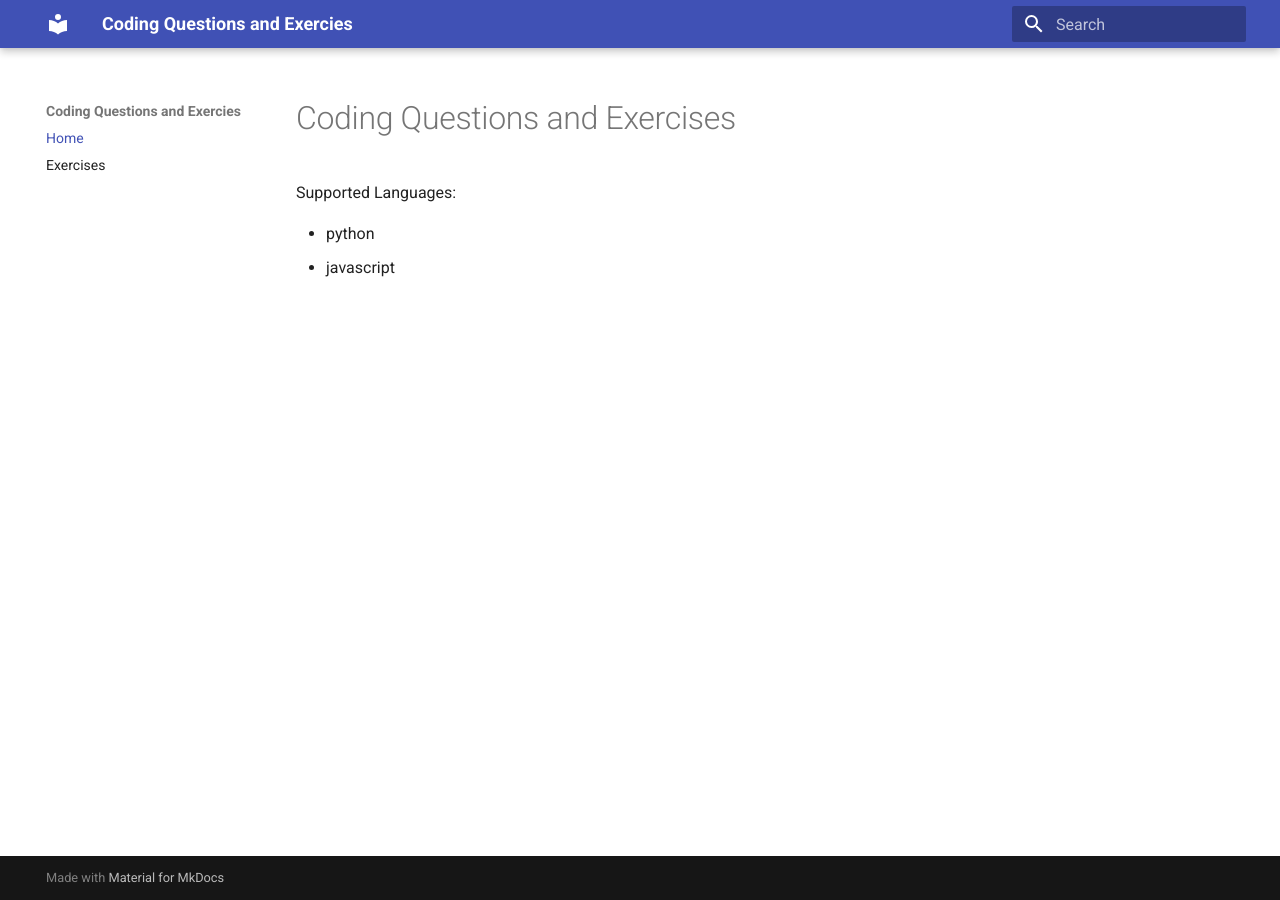
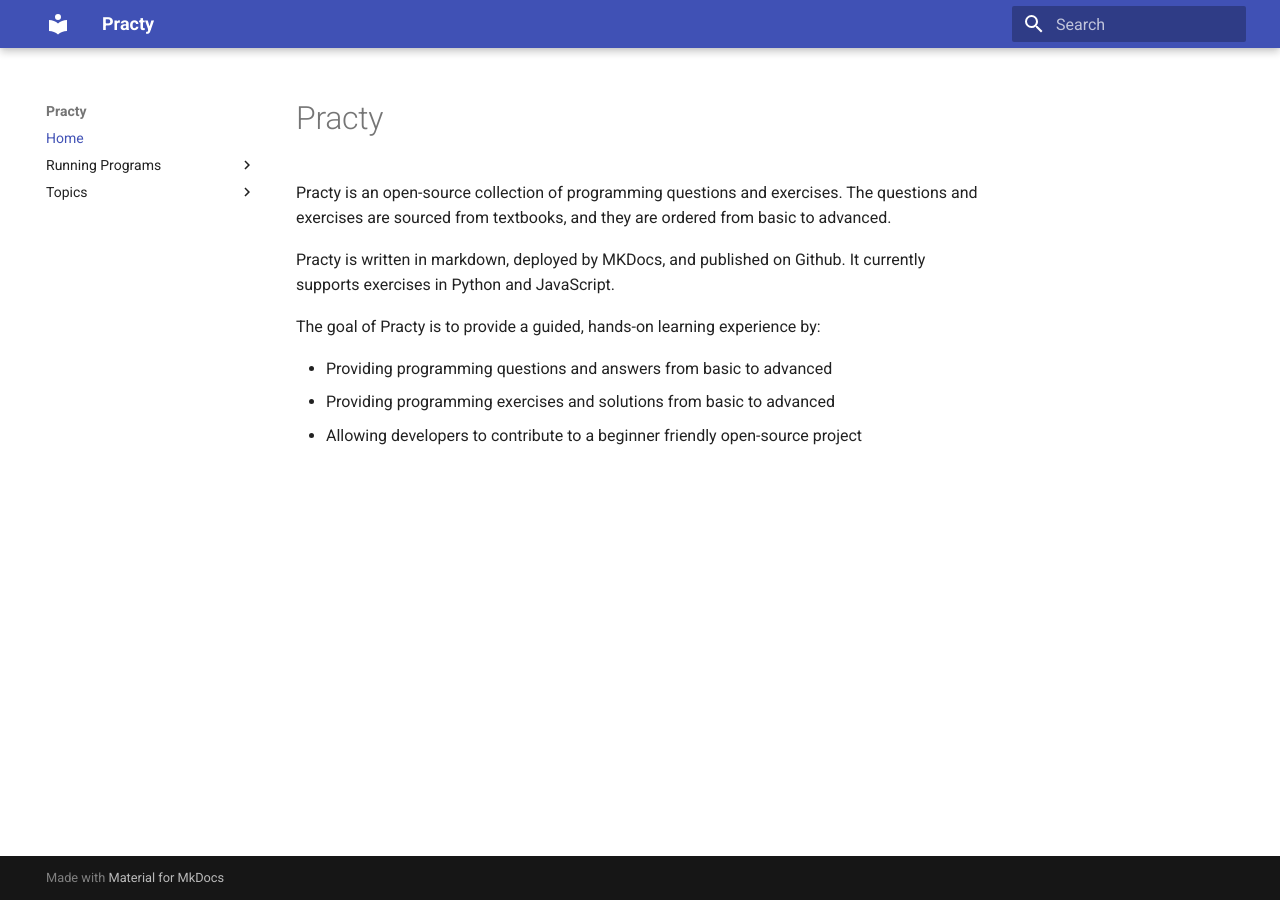
Before and after one commit to jabrielcjones/practy, an MkDocs documentation site: the page built from docs/index.md, in a window 1280 px wide. Built offline with MkDocs 1.6.1 and Material for MkDocs 9.7.7, drawn with Linux system fonts in a browser that asks for light colours.

Commit message:
Changed the name of the project and adding python and javascript setup instructions

```diff
--- a/docs/index.md
+++ b/docs/index.md
@@ -1,6 +1,11 @@
-# Coding Questions and Exercises
+# Practy
 
-Supported Languages:
+Practy is an open-source collection of programming questions and exercises. The questions and exercises are sourced from textbooks, and they are ordered from basic to advanced.
 
-* python
-* javascript
+Practy is written in markdown, deployed by MKDocs, and published on Github. It currently supports exercises in Python and JavaScript.
+
+The goal of Practy is to provide a guided, hands-on learning experience by:
+
+* Providing programming questions and answers from basic to advanced
+* Providing programming exercises and solutions from basic to advanced
+* Allowing developers to contribute to a beginner friendly open-source project
--- a/mkdocs.yml
+++ b/mkdocs.yml
@@ -1,4 +1,4 @@
-site_name: Coding Questions and Exercies
+site_name: Practy
 site_url: http://127.0.0.1:8000/
 
 theme:
@@ -7,7 +7,14 @@ theme:
 markdown_extensions:
   - pymdownx.highlight
   - pymdownx.superfences
+  - admonition
 
 nav:
   - Home: index.md
-  - Exercises: elementary_programming/exercises.md
+  - Running Programs:
+    - Running Python: languages/running_python.md
+    - Running JavaScript: languages/running_javascript.md
+  - Topics:
+    - Elementary Programming:
+      - Elementary Programming Exercises: topics/elementary_programming/exercises.md
+      - Elementary Programming Questions: topics/elementary_programming/questions.md
```
Also changed, not shown: README.md (+6 -1 lines), docs/elementary_programming/exercises.md (deleted, +0 -30 lines), docs/languages/running_javascript.md (added, +35 -0 lines), docs/languages/running_python.md (added, +53 -0 lines), docs/topics/elementary_programming/exercises.md (added, +88 -0 lines), docs/topics/elementary_programming/questions.md (added).
